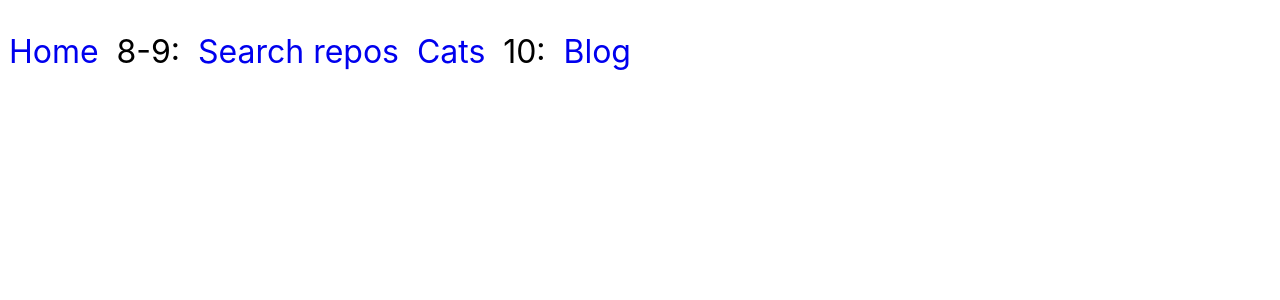
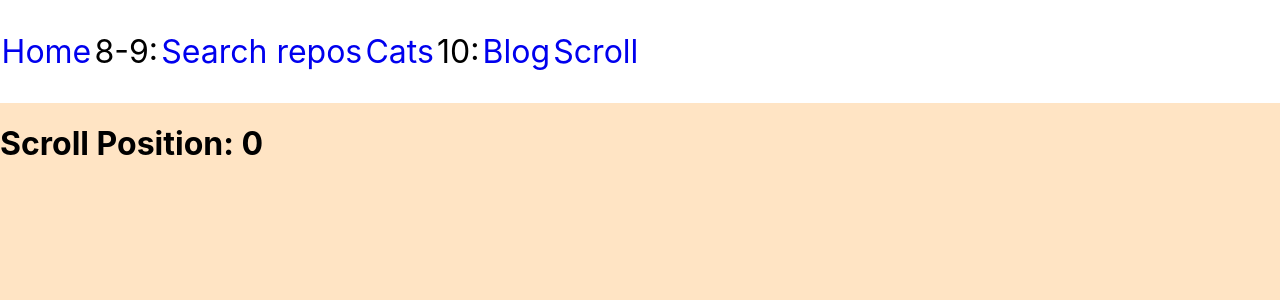
Before and after one commit to mia336love/internship, a React (Create React App) app in the folder React/8-9/internship-app/: page /scroll in a window 1280 px wide. Shown: the top 300 px of the page. Built offline with nearby package versions, Linux system fonts and the light colour scheme.

Commit message:
scrollPosition subscription

```diff
--- a/React/8-9/internship-app/src/Components/Blog/Blog.jsx
+++ b/React/8-9/internship-app/src/Components/Blog/Blog.jsx
@@ -1,5 +1,6 @@
 import styles from "./Blog.module.css";
 import RenderBlog from "./RenderBlog";
+// import ScrollPosition from "./ScrollPosition";
 
 const Blog = () => {
   return (
@@ -16,6 +17,8 @@ const Blog = () => {
           ))
         }
       />
+
+      {/* <ScrollPosition /> */}
     </div>
   );
 };
--- /dev/null
+++ b/React/8-9/internship-app/src/Components/Blog/ScrollPosition.jsx
@@ -0,0 +1,31 @@
+import { useEffect, useState } from "react";
+import styles from "./ScrollPosition.module.css";
+
+const ScrollPosition = () => {
+  const [scrollPosition, setScrollPosition] = useState(0);
+
+  useEffect(() => {
+    function handleScroll() {
+      setScrollPosition(window.scrollY);
+    }
+
+    // подписка
+    window.addEventListener("scroll", handleScroll);
+
+    setScrollPosition(window.scrollY);
+
+    // отписка
+    return () => {
+      window.removeEventListener("scroll", handleScroll);
+      console.log("Компонент размонтирован");
+    };
+  }, []);
+
+  return (
+    <div className={styles.ScrollPositionArea}>
+      <h1 className={styles.scrollPositionValue}>Scroll Position: {scrollPosition}</h1>
+    </div>
+  );
+};
+
+export default ScrollPosition;
--- /dev/null
+++ b/React/8-9/internship-app/src/Components/Blog/ScrollPosition.module.css
@@ -0,0 +1,8 @@
+.ScrollPositionArea {
+  background-color: bisque;
+  height: 1000vh;
+}
+
+.scrollPositionValue {
+    position: fixed;
+}
--- a/React/8-9/internship-app/src/Components/NavigationMenu/NavigationMenu.jsx
+++ b/React/8-9/internship-app/src/Components/NavigationMenu/NavigationMenu.jsx
@@ -7,6 +7,7 @@ import CatsPics from "../CatsPics/CatsPics";
 import Blog from "../Blog/Blog";
 
 import styles from "./NavigationMenu.module.css";
+import ScrollPosition from "../Blog/ScrollPosition";
 
 function NavigationMenu() {
   return (
@@ -31,7 +32,9 @@ function NavigationMenu() {
           <Link className={styles.link} to="/blog">
             Blog
           </Link>
-
+          <Link className={styles.link} to="/scroll">
+            Scroll
+          </Link>
         </nav>
 
         <Routes>
@@ -42,7 +45,7 @@ function NavigationMenu() {
 
           {/* 10 */}
           <Route path="/blog" element={<Blog />} />
-
+          <Route path="/scroll" element={<ScrollPosition />} />
         </Routes>
       </Router>
     </div>
```
